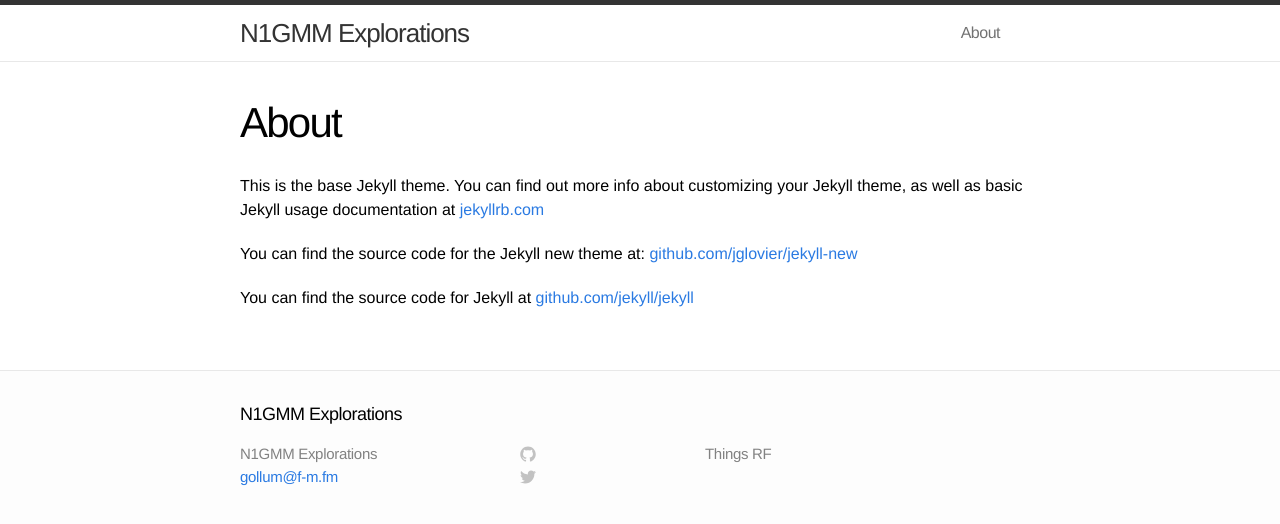
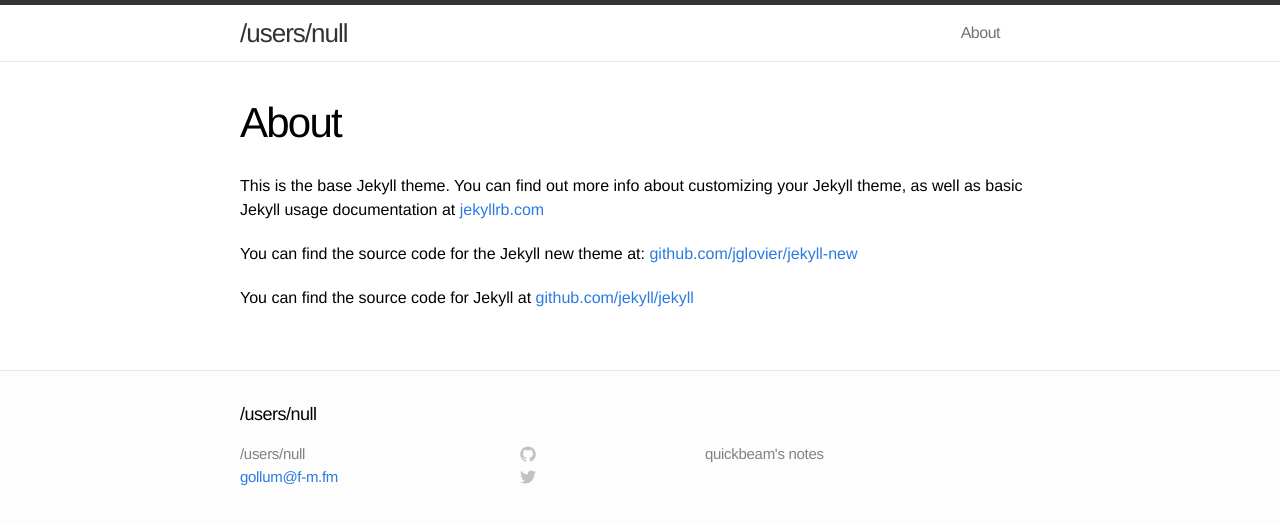
Before and after one commit to quickbeam/quickbeam.github.io, a Jekyll site: the page built from about.md, in a window 1280 px wide. Shown: the top 524 px of the page. Built offline with Jekyll 4.4.1, drawn with Linux system fonts in a browser that asks for light colours.

Commit message:
Update _config.yml

```diff
--- a/_config.yml
+++ b/_config.yml
@@ -1,7 +1,7 @@
 # Site settings
-title: N1GMM Explorations
+title: /users/null
 email: gollum@f-m.fm
-description: "Things RF"
+description: "quickbeam's notes"
 url: "https://quickbeam.github.io"
 
 # Build settings
```
